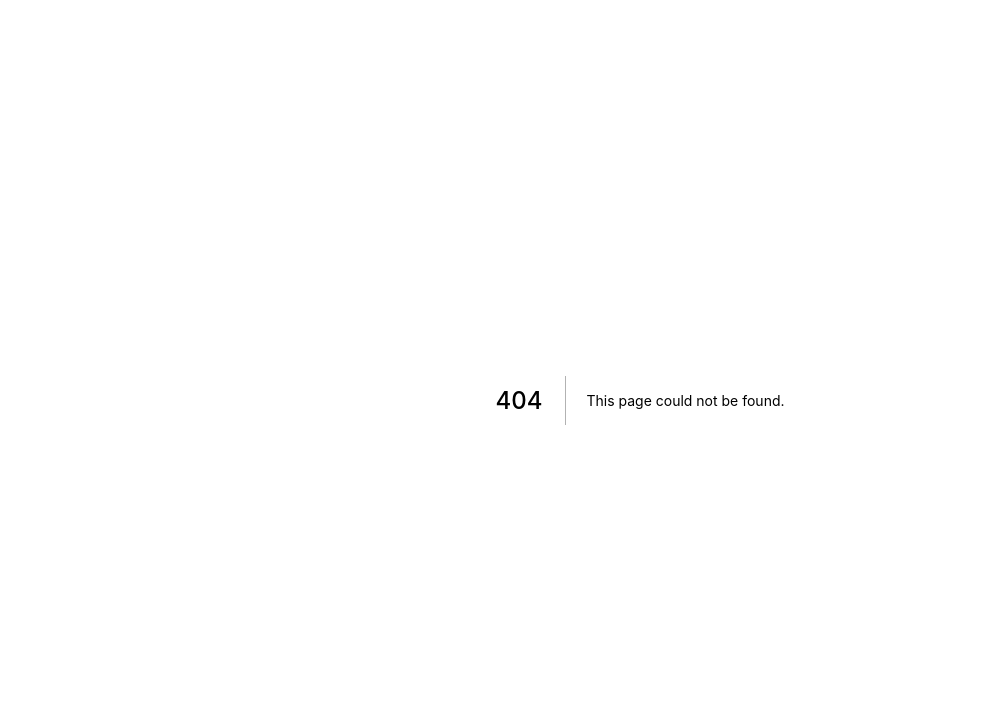
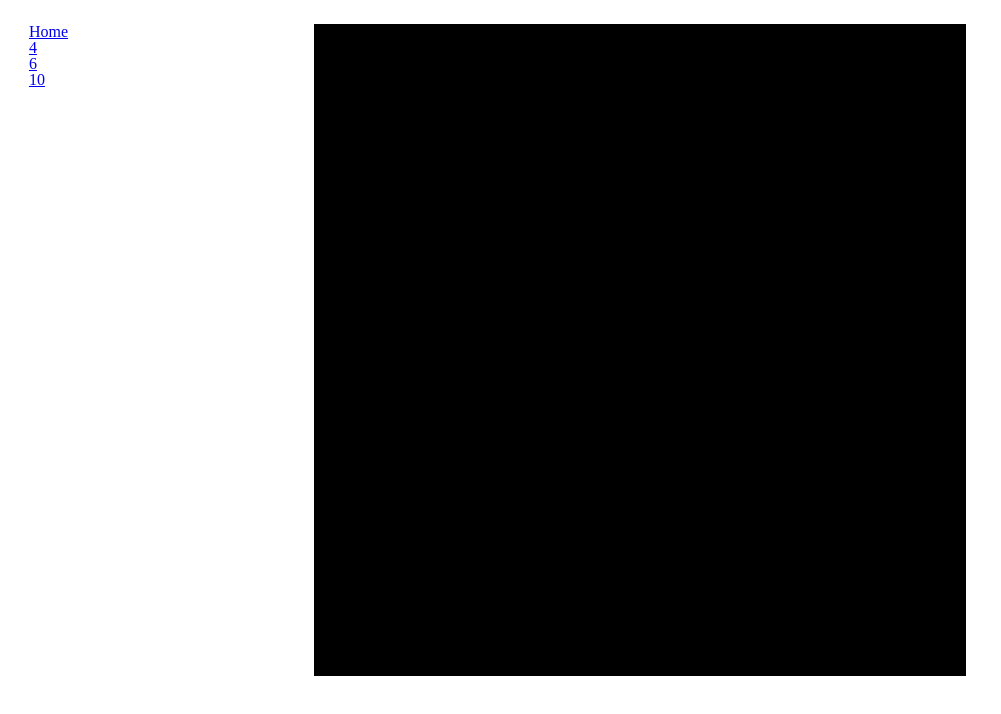
Before and after one commit to kshreve/checkers, a Next.js app: page /checkers in a window 1280 px wide. Before the commit this address had no page. Shown: the top 714 px of the page, without its empty margins (0-1001 px from the left). Built offline with nearby package versions, Linux system fonts and the light colour scheme.

Commit message:
dynamic checkerboards

```diff
--- a/components/Anchor.jsx
+++ b/components/Anchor.jsx
@@ -2,7 +2,9 @@ import React, { Fragment } from 'react';
 import PropTypes from 'prop-types';
 import Link from 'next/link';
 
-const Anchor = ({ to, text, ...rest }) => (
+const Anchor = ({
+  to, text, as, ...rest
+}) => (
   <Fragment>
     <style jsx>{`
       a {
@@ -10,7 +12,7 @@ const Anchor = ({ to, text, ...rest }) => (
       }
     `}
     </style>
-    <Link prefetch href={to}>
+    <Link prefetch href={to} as={as}>
       <a href={to} {...rest}>{text}</a>
     </Link>
   </Fragment>
@@ -19,6 +21,10 @@ const Anchor = ({ to, text, ...rest }) => (
 Anchor.propTypes = {
   to: PropTypes.string.isRequired,
   text: PropTypes.string.isRequired,
+  as: PropTypes.string,
+};
+Anchor.defaultProps = {
+  as: null,
 };
 
 export default Anchor;
--- a/components/Header.jsx
+++ b/components/Header.jsx
@@ -1,4 +1,5 @@
 import React, { Fragment } from 'react';
+
 import Anchor from 'components/Anchor';
 
 const Header = props => (
@@ -7,11 +8,16 @@ const Header = props => (
     <style jsx>{`
       header {
         margin: 0 auto;
+        display: flex;
+        flex-direction: column;
       }
     `}
     </style>
     <header {...props}>
       <Anchor to="/" text="Home" />
+      <Anchor to="/checkers?size=4" as="/c/4" text="4" />
+      <Anchor to="/checkers?size=6" as="/c/6" text="6" />
+      <Anchor to="/checkers?size=10" as="/c/10" text="10" />
     </header>
   </Fragment>
 );
--- /dev/null
+++ b/pages/checkers.jsx
@@ -0,0 +1,30 @@
+import React, { Fragment } from 'react';
+import PropTypes from 'prop-types';
+
+import Layout from 'components/Layout';
+import Checkerboard from 'components/Checkerboard';
+
+const Checkers = ({ size }) => (
+  <Fragment>
+    <Layout>
+      <div className="content">
+        <Checkerboard size={size} />
+      </div>
+    </Layout>
+  </Fragment>
+);
+Checkers.displayName = 'Checkers';
+Checkers.propTypes = {
+  size: PropTypes.number,
+};
+Checkers.defaultProps = {
+  size: 8,
+};
+
+Checkers.getInitialProps = async (context) => {
+  const { size } = context.query;
+
+  return { size };
+};
+
+export default Checkers;
```
Also changed, not shown: pages/index.jsx (+0 -7 lines), server.js (+10 -0 lines).
